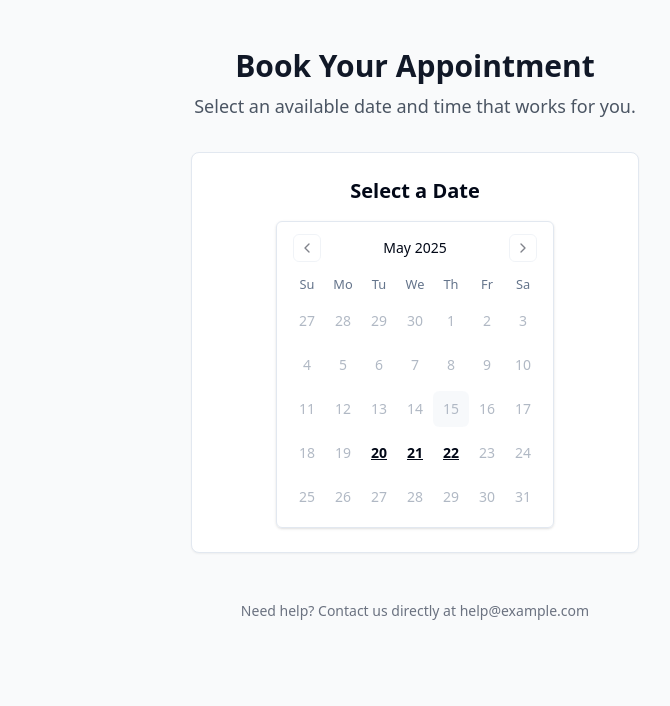
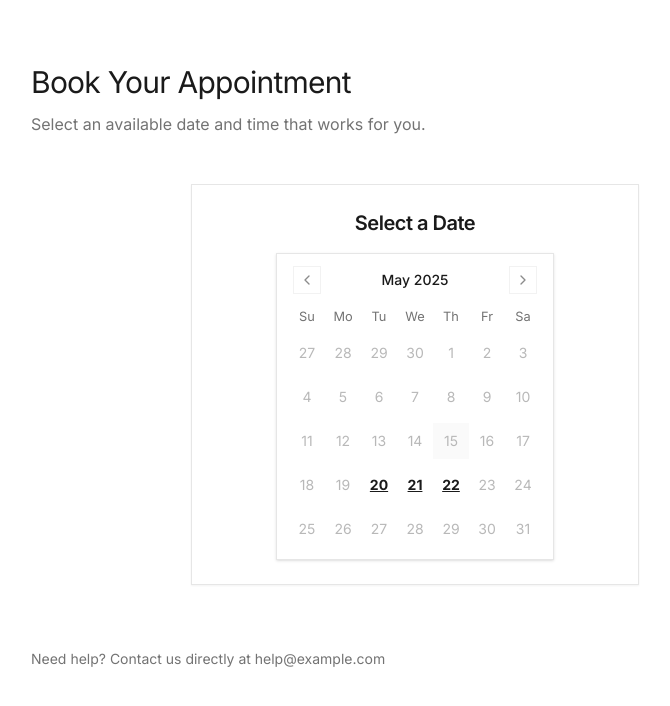
Before and after one commit to quibitai/squarespace-scheduler-magic, a React (Vite) app: page / in a window 1280 px wide. Shown: the top 706 px of the page, without its empty margins (225-895 px from the left). Built offline with nearby package versions, Linux system fonts and the light colour scheme.

Commit message:
Refactor: Update UI to match screenshot
Update the visual design and aesthetics of the application to align with the provided screenshot.

```diff
--- a/src/components/BookingForm.tsx
+++ b/src/components/BookingForm.tsx
@@ -2,12 +2,14 @@
 import React, { useState } from "react";
 import { useBooking } from "@/context/BookingContext";
 import { Button } from "@/components/ui/button";
-import { Card, CardContent, CardFooter, CardHeader, CardTitle } from "@/components/ui/card";
+import { Card, CardContent, CardFooter, CardHeader } from "@/components/ui/card";
 import { Input } from "@/components/ui/input";
 import { Label } from "@/components/ui/label";
+import { Textarea } from "@/components/ui/textarea";
 import { formatDisplayDate } from "@/utils/dateUtils";
 import { generateConfirmationEmail, sendEmail } from "@/utils/emailUtils";
 import { useToast } from "@/hooks/use-toast";
+import { Checkbox } from "@/components/ui/checkbox";
 
 interface BookingFormProps {
   onSuccess: () => void;
@@ -18,6 +20,8 @@ const BookingForm: React.FC<BookingFormProps> = ({ onSuccess }) => {
   const [name, setName] = useState("");
   const [email, setEmail] = useState("");
   const [phone, setPhone] = useState("");
+  const [notes, setNotes] = useState("");
+  const [contactMethod, setContactMethod] = useState<"email" | "text" | null>(null);
   const [isLoading, setIsLoading] = useState(false);
   const { toast } = useToast();
 
@@ -76,60 +80,127 @@ const BookingForm: React.FC<BookingFormProps> = ({ onSuccess }) => {
   };
 
   return (
-    <Card className="w-full max-w-md mx-auto mt-4">
-      <CardHeader>
-        <CardTitle className="text-xl font-semibold text-center">Complete Your Booking</CardTitle>
+    <Card className="w-full max-w-xl mx-auto border-0 shadow-none">
+      <CardHeader className="px-0 pb-6">
+        <h2 className="text-2xl font-normal">Book Your Appointment</h2>
+        <p className="text-muted-foreground">
+          Please complete the form below to secure your appointment.
+        </p>
       </CardHeader>
       <form onSubmit={handleSubmit}>
-        <CardContent className="space-y-4">
+        <CardContent className="px-0 space-y-6">
+          <div className="grid grid-cols-2 gap-6">
+            <div className="space-y-2">
+              <Label htmlFor="firstName" className="text-sm font-normal">First Name</Label>
+              <Input
+                id="firstName"
+                value={name.split(' ')[0] || ''}
+                onChange={(e) => {
+                  const firstName = e.target.value;
+                  const lastName = name.includes(' ') ? name.split(' ').slice(1).join(' ') : '';
+                  setName(`${firstName} ${lastName}`.trim());
+                }}
+                className="border-input h-10 rounded-none"
+                required
+              />
+            </div>
+            <div className="space-y-2">
+              <Label htmlFor="lastName" className="text-sm font-normal">Last Name</Label>
+              <Input
+                id="lastName"
+                value={name.includes(' ') ? name.split(' ').slice(1).join(' ') : ''}
+                onChange={(e) => {
+                  const firstName = name.split(' ')[0] || '';
+                  setName(`${firstName} ${e.target.value}`.trim());
+                }}
+                className="border-input h-10 rounded-none"
+                required
+              />
+            </div>
+          </div>
+
           <div className="space-y-2">
-            <Label htmlFor="name">Full Name</Label>
+            <Label className="text-sm font-normal">How do you prefer to be contacted?</Label>
+            <div className="flex flex-col gap-2 pt-1">
+              <div className="flex items-center space-x-2">
+                <Checkbox
+                  id="contactEmail"
+                  checked={contactMethod === "email"}
+                  onCheckedChange={() => setContactMethod("email")}
+                  className="rounded-none data-[state=checked]:bg-black data-[state=checked]:text-white"
+                />
+                <Label
+                  htmlFor="contactEmail"
+                  className="text-sm font-normal cursor-pointer"
+                >
+                  Email
+                </Label>
+              </div>
+              <div className="flex items-center space-x-2">
+                <Checkbox
+                  id="contactText"
+                  checked={contactMethod === "text"}
+                  onCheckedChange={() => setContactMethod("text")}
+                  className="rounded-none data-[state=checked]:bg-black data-[state=checked]:text-white"
+                />
+                <Label
+                  htmlFor="contactText"
+                  className="text-sm font-normal cursor-pointer"
+                >
+                  Text
+                </Label>
+              </div>
+            </div>
+          </div>
+
+          <div className="space-y-2">
+            <Label htmlFor="email" className="text-sm font-normal">Email Address</Label>
             <Input
-              id="name"
-              value={name}
-              onChange={(e) => setName(e.target.value)}
-              placeholder="Enter your full name"
+              id="email"
+              type="email"
+              value={email}
+              onChange={(e) => setEmail(e.target.value)}
+              className="border-input h-10 rounded-none"
               required
             />
           </div>
 
           <div className="space-y-2">
-            <Label htmlFor="email">Email Address</Label>
-            <Input
-              id="email"
-              type="email"
-              value={email}
-              onChange={(e) => setEmail(e.target.value)}
-              placeholder="Enter your email address"
-              required
-            />
-          </div>
-
-          <div className="space-y-2">
-            <Label htmlFor="phone">Phone Number (Optional)</Label>
+            <Label htmlFor="phone" className="text-sm font-normal">Phone Number</Label>
             <Input
               id="phone"
               type="tel"
               value={phone}
               onChange={(e) => setPhone(e.target.value)}
-              placeholder="Enter your phone number"
+              className="border-input h-10 rounded-none"
             />
           </div>
 
-          <div className="bg-muted p-4 rounded-md space-y-2">
+          <div className="space-y-2">
+            <Label htmlFor="notes" className="text-sm font-normal">Additional Notes</Label>
+            <Textarea
+              id="notes"
+              value={notes}
+              onChange={(e) => setNotes(e.target.value)}
+              className="border-input min-h-[100px] rounded-none resize-none"
+              placeholder="Anything else you think we should know?"
+            />
+          </div>
+
+          <div className="bg-muted px-4 py-3 space-y-2">
             <p className="text-sm font-medium">Appointment Details:</p>
             <p className="text-sm">Date: {formatDisplayDate(selectedDate)}</p>
             <p className="text-sm">Time: {selectedTimeSlot.time}</p>
           </div>
         </CardContent>
 
-        <CardFooter>
+        <CardFooter className="px-0 pt-2">
           <Button
             type="submit"
-            className="w-full"
+            className="w-[120px] h-10 rounded-none bg-black text-white hover:bg-black/90"
             disabled={isLoading}
           >
-            {isLoading ? "Booking..." : "Confirm Booking"}
+            {isLoading ? "Booking..." : "Submit"}
           </Button>
         </CardFooter>
       </form>
--- a/src/components/ui/button.tsx
+++ b/src/components/ui/button.tsx
@@ -1,3 +1,4 @@
+
 import * as React from "react"
 import { Slot } from "@radix-ui/react-slot"
 import { cva, type VariantProps } from "class-variance-authority"
@@ -5,7 +6,7 @@ import { cva, type VariantProps } from "class-variance-authority"
 import { cn } from "@/lib/utils"
 
 const buttonVariants = cva(
-  "inline-flex items-center justify-center gap-2 whitespace-nowrap rounded-md text-sm font-medium ring-offset-background transition-colors focus-visible:outline-none focus-visible:ring-2 focus-visible:ring-ring focus-visible:ring-offset-2 disabled:pointer-events-none disabled:opacity-50 [&_svg]:pointer-events-none [&_svg]:size-4 [&_svg]:shrink-0",
+  "inline-flex items-center justify-center gap-2 whitespace-nowrap text-sm font-medium ring-offset-background transition-colors focus-visible:outline-none focus-visible:ring-2 focus-visible:ring-ring focus-visible:ring-offset-2 disabled:pointer-events-none disabled:opacity-50 [&_svg]:pointer-events-none [&_svg]:size-4 [&_svg]:shrink-0",
   {
     variants: {
       variant: {
@@ -20,9 +21,9 @@ const buttonVariants = cva(
         link: "text-primary underline-offset-4 hover:underline",
       },
       size: {
-        default: "h-10 px-4 py-2",
-        sm: "h-9 rounded-md px-3",
-        lg: "h-11 rounded-md px-8",
+        default: "h-10 px-6 py-2",
+        sm: "h-9 px-4",
+        lg: "h-11 px-8",
         icon: "h-10 w-10",
       },
     },
--- a/src/components/ui/checkbox.tsx
+++ b/src/components/ui/checkbox.tsx
@@ -1,3 +1,4 @@
+
 import * as React from "react"
 import * as CheckboxPrimitive from "@radix-ui/react-checkbox"
 import { Check } from "lucide-react"
@@ -11,7 +12,7 @@ const Checkbox = React.forwardRef<
   <CheckboxPrimitive.Root
     ref={ref}
     className={cn(
-      "peer h-4 w-4 shrink-0 rounded-sm border border-primary ring-offset-background focus-visible:outline-none focus-visible:ring-2 focus-visible:ring-ring focus-visible:ring-offset-2 disabled:cursor-not-allowed disabled:opacity-50 data-[state=checked]:bg-primary data-[state=checked]:text-primary-foreground",
+      "peer h-4 w-4 shrink-0 border border-primary bg-background ring-offset-background focus-visible:outline-none focus-visible:ring-2 focus-visible:ring-ring focus-visible:ring-offset-2 disabled:cursor-not-allowed disabled:opacity-50 data-[state=checked]:bg-primary data-[state=checked]:text-primary-foreground",
       className
     )}
     {...props}
@@ -19,7 +20,7 @@ const Checkbox = React.forwardRef<
     <CheckboxPrimitive.Indicator
       className={cn("flex items-center justify-center text-current")}
     >
-      <Check className="h-4 w-4" />
+      <Check className="h-3.5 w-3.5" />
     </CheckboxPrimitive.Indicator>
   </CheckboxPrimitive.Root>
 ))
--- a/src/components/ui/input.tsx
+++ b/src/components/ui/input.tsx
@@ -1,3 +1,4 @@
+
 import * as React from "react"
 
 import { cn } from "@/lib/utils"
@@ -8,7 +9,7 @@ const Input = React.forwardRef<HTMLInputElement, React.ComponentProps<"input">>(
       <input
         type={type}
         className={cn(
-          "flex h-10 w-full rounded-md border border-input bg-background px-3 py-2 text-base ring-offset-background file:border-0 file:bg-transparent file:text-sm file:font-medium file:text-foreground placeholder:text-muted-foreground focus-visible:outline-none focus-visible:ring-2 focus-visible:ring-ring focus-visible:ring-offset-2 disabled:cursor-not-allowed disabled:opacity-50 md:text-sm",
+          "flex h-10 w-full border-b border-input bg-transparent px-0 py-2 text-sm ring-offset-background file:border-0 file:bg-transparent file:text-sm file:font-medium file:text-foreground placeholder:text-muted-foreground focus-visible:outline-none focus-visible:border-b-2 focus-visible:border-ring disabled:cursor-not-allowed disabled:opacity-50",
           className
         )}
         ref={ref}
--- a/src/components/ui/textarea.tsx
+++ b/src/components/ui/textarea.tsx
@@ -1,3 +1,4 @@
+
 import * as React from "react"
 
 import { cn } from "@/lib/utils"
@@ -10,7 +11,7 @@ const Textarea = React.forwardRef<HTMLTextAreaElement, TextareaProps>(
     return (
       <textarea
         className={cn(
-          "flex min-h-[80px] w-full rounded-md border border-input bg-background px-3 py-2 text-sm ring-offset-background placeholder:text-muted-foreground focus-visible:outline-none focus-visible:ring-2 focus-visible:ring-ring focus-visible:ring-offset-2 disabled:cursor-not-allowed disabled:opacity-50",
+          "flex min-h-[80px] w-full border-b border-input bg-transparent px-0 py-2 text-sm ring-offset-background placeholder:text-muted-foreground focus-visible:outline-none focus-visible:border-b-2 focus-visible:border-ring disabled:cursor-not-allowed disabled:opacity-50",
           className
         )}
         ref={ref}
--- a/src/index.css
+++ b/src/index.css
@@ -1,92 +1,89 @@
+
 @tailwind base;
 @tailwind components;
 @tailwind utilities;
 
+@import url('https://fonts.googleapis.com/css2?family=Inter:wght@300;400;500;600;700&display=swap');
+
 @layer base {
   :root {
     --background: 0 0% 100%;
-    --foreground: 222.2 84% 4.9%;
+    --foreground: 0 0% 10%;
 
     --card: 0 0% 100%;
-    --card-foreground: 222.2 84% 4.9%;
+    --card-foreground: 0 0% 10%;
 
     --popover: 0 0% 100%;
-    --popover-foreground: 222.2 84% 4.9%;
+    --popover-foreground: 0 0% 10%;
 
-    --primary: 222.2 47.4% 11.2%;
-    --primary-foreground: 210 40% 98%;
+    --primary: 0 0% 10%;
+    --primary-foreground: 0 0% 100%;
 
-    --secondary: 210 40% 96.1%;
-    --secondary-foreground: 222.2 47.4% 11.2%;
+    --secondary: 0 0% 97%;
+    --secondary-foreground: 0 0% 10%;
 
-    --muted: 210 40% 96.1%;
-    --muted-foreground: 215.4 16.3% 46.9%;
+    --muted: 0 0% 97%;
+    --muted-foreground: 0 0% 45%;
 
-    --accent: 210 40% 96.1%;
-    --accent-foreground: 222.2 47.4% 11.2%;
+    --accent: 0 0% 97%;
+    --accent-foreground: 0 0% 10%;
 
-    --destructive: 0 84.2% 60.2%;
-    --destructive-foreground: 210 40% 98%;
+    --destructive: 0 84% 60%;
+    --destructive-foreground: 0 0% 100%;
 
-    --border: 214.3 31.8% 91.4%;
-    --input: 214.3 31.8% 91.4%;
-    --ring: 222.2 84% 4.9%;
+    --border: 0 0% 90%;
+    --input: 0 0% 90%;
+    --ring: 0 0% 60%;
 
-    --radius: 0.5rem;
+    --radius: 0px;
 
     --sidebar-background: 0 0% 98%;
-
-    --sidebar-foreground: 240 5.3% 26.1%;
-
-    --sidebar-primary: 240 5.9% 10%;
-
+    --sidebar-foreground: 0 0% 25%;
+    --sidebar-primary: 0 0% 10%;
     --sidebar-primary-foreground: 0 0% 98%;
-
-    --sidebar-accent: 240 4.8% 95.9%;
-
-    --sidebar-accent-foreground: 240 5.9% 10%;
-
-    --sidebar-border: 220 13% 91%;
-
-    --sidebar-ring: 217.2 91.2% 59.8%;
+    --sidebar-accent: 0 0% 95%;
+    --sidebar-accent-foreground: 0 0% 10%;
+    --sidebar-border: 0 0% 90%;
+    --sidebar-ring: 0 0% 60%;
   }
 
   .dark {
-    --background: 222.2 84% 4.9%;
-    --foreground: 210 40% 98%;
+    --background: 0 0% 10%;
+    --foreground: 0 0% 98%;
 
-    --card: 222.2 84% 4.9%;
-    --card-foreground: 210 40% 98%;
+    --card: 0 0% 10%;
+    --card-foreground: 0 0% 98%;
 
-    --popover: 222.2 84% 4.9%;
-    --popover-foreground: 210 40% 98%;
+    --popover: 0 0% 10%;
+    --popover-foreground: 0 0% 98%;
 
-    --primary: 210 40% 98%;
-    --primary-foreground: 222.2 47.4% 11.2%;
+    --primary: 0 0% 98%;
+    --primary-foreground: 0 0% 10%;
 
-    --secondary: 217.2 32.6% 17.5%;
-    --secondary-foreground: 210 40% 98%;
+    --secondary: 0 0% 15%;
+    --secondary-foreground: 0 0% 98%;
 
-    --muted: 217.2 32.6% 17.5%;
-    --muted-foreground: 215 20.2% 65.1%;
+    --muted: 0 0% 15%;
+    --muted-foreground: 0 0% 65%;
 
-    --accent: 217.2 32.6% 17.5%;
-    --accent-foreground: 210 40% 98%;
+    --accent: 0 0% 15%;
+    --accent-foreground: 0 0% 98%;
 
-    --destructive: 0 62.8% 30.6%;
-    --destructive-foreground: 210 40% 98%;
+    --destructive: 0 62% 30%;
+    --destructive-foreground: 0 0% 98%;
 
-    --border: 217.2 32.6% 17.5%;
-    --input: 217.2 32.6% 17.5%;
-    --ring: 212.7 26.8% 83.9%;
-    --sidebar-background: 240 5.9% 10%;
-    --sidebar-foreground: 240 4.8% 95.9%;
-    --sidebar-primary: 224.3 76.3% 48%;
-    --sidebar-primary-foreground: 0 0% 100%;
-    --sidebar-accent: 240 3.7% 15.9%;
-    --sidebar-accent-foreground: 240 4.8% 95.9%;
-    --sidebar-border: 240 3.7% 15.9%;
-    --sidebar-ring: 217.2 91.2% 59.8%;
+    --border: 0 0% 20%;
+    --input: 0 0% 20%;
+    --ring: 0 0% 40%;
+
+    --sidebar-background: 0 0% 10%;
+    --sidebar-foreground: 0 0% 95%;
+    --sidebar-primary: 0 0% 90%;
+    --sidebar-primary-foreground: 0 0% 10%;
+    --sidebar-accent: 0 0% 15%;
+    --sidebar-accent-foreground: 0 0% 95%;
+    --sidebar-border: 0 0% 15%;
+    --sidebar-ring: 0 0% 60%;
   }
 }
 
@@ -96,6 +93,10 @@
   }
 
   body {
-    @apply bg-background text-foreground;
+    @apply bg-background text-foreground font-sans;
+  }
+
+  h1, h2, h3, h4, h5, h6 {
+    @apply font-medium tracking-tight;
   }
 }
--- a/src/main.tsx
+++ b/src/main.tsx
@@ -1,5 +1,12 @@
+
 import { createRoot } from 'react-dom/client'
 import App from './App.tsx'
 import './index.css'
 
+// Add Inter font from Google Fonts
+const linkElement = document.createElement('link');
+linkElement.rel = 'stylesheet';
+linkElement.href = 'https://fonts.googleapis.com/css2?family=Inter:wght@300;400;500;600;700&display=swap';
+document.head.appendChild(linkElement);
+
 createRoot(document.getElementById("root")!).render(<App />);
--- a/src/pages/Index.tsx
+++ b/src/pages/Index.tsx
@@ -29,33 +29,41 @@ const Index = () => {
     switch (currentStep) {
       case "calendar":
         return (
-          <>
+          <div className="space-y-8">
             <CalendarView />
             <TimeSlotPicker />
             {selectedDate && selectedTimeSlot && (
-              <div className="flex justify-center mt-4">
-                <Button onClick={() => setCurrentStep("form")}>
-                  Continue to Booking
+              <div className="flex justify-start mt-6">
+                <Button
+                  onClick={() => setCurrentStep("form")}
+                  className="rounded-none bg-black text-white hover:bg-black/90"
+                >
+                  Continue
                 </Button>
               </div>
             )}
-          </>
+          </div>
         );
       case "form":
         return (
-          <>
+          <div className="space-y-8">
             <BookingForm
               onSuccess={() => handleBookingSuccess(
-                (document.getElementById("name") as HTMLInputElement)?.value || "",
+                (document.getElementById("firstName") as HTMLInputElement)?.value + " " +
+                (document.getElementById("lastName") as HTMLInputElement)?.value,
                 (document.getElementById("email") as HTMLInputElement)?.value || ""
               )}
             />
-            <div className="flex justify-center mt-4">
-              <Button variant="outline" onClick={() => setCurrentStep("calendar")}>
-                Back to Calendar
+            <div className="flex justify-start mt-6">
+              <Button
+                variant="outline"
+                onClick={() => setCurrentStep("calendar")}
+                className="rounded-none border-black text-black hover:bg-black/5"
+              >
+                Back
               </Button>
             </div>
-          </>
+          </div>
         );
       case "confirmation":
         return (
@@ -69,19 +77,21 @@ const Index = () => {
   };
 
   return (
-    <div className="min-h-screen bg-gray-50 py-12">
-      <div className="container mx-auto px-4">
+    <div className="min-h-screen bg-background py-12 md:py-16">
+      <div className="container max-w-5xl px-4 md:px-6">
         <div className="max-w-3xl mx-auto">
-          <div className="text-center mb-8">
-            <h1 className="text-3xl font-bold text-gray-900">Book Your Appointment</h1>
-            <p className="mt-2 text-lg text-gray-600">
-              Select an available date and time that works for you.
-            </p>
-          </div>
+          {currentStep !== "confirmation" && (
+            <div className="mb-12">
+              <h1 className="text-3xl font-normal mb-3">Book Your Appointment</h1>
+              <p className="text-muted-foreground">
+                Select an available date and time that works for you.
+              </p>
+            </div>
+          )}
 
           {renderStep()}
 
-          <div className="mt-12 text-center text-sm text-gray-500">
+          <div className="mt-16 text-sm text-muted-foreground">
             <p>Need help? Contact us directly at help@example.com</p>
           </div>
         </div>
--- a/tailwind.config.ts
+++ b/tailwind.config.ts
@@ -1,3 +1,4 @@
+
 import type { Config } from "tailwindcss";
 
 export default {
@@ -18,6 +19,9 @@ export default {
 			}
 		},
 		extend: {
+			fontFamily: {
+				sans: ['Inter', 'system-ui', 'sans-serif'],
+			},
 			colors: {
 				border: 'hsl(var(--border))',
 				input: 'hsl(var(--input))',
```
Also changed, not shown: src/components/BookingConfirmation.tsx (+14 -16 lines).
